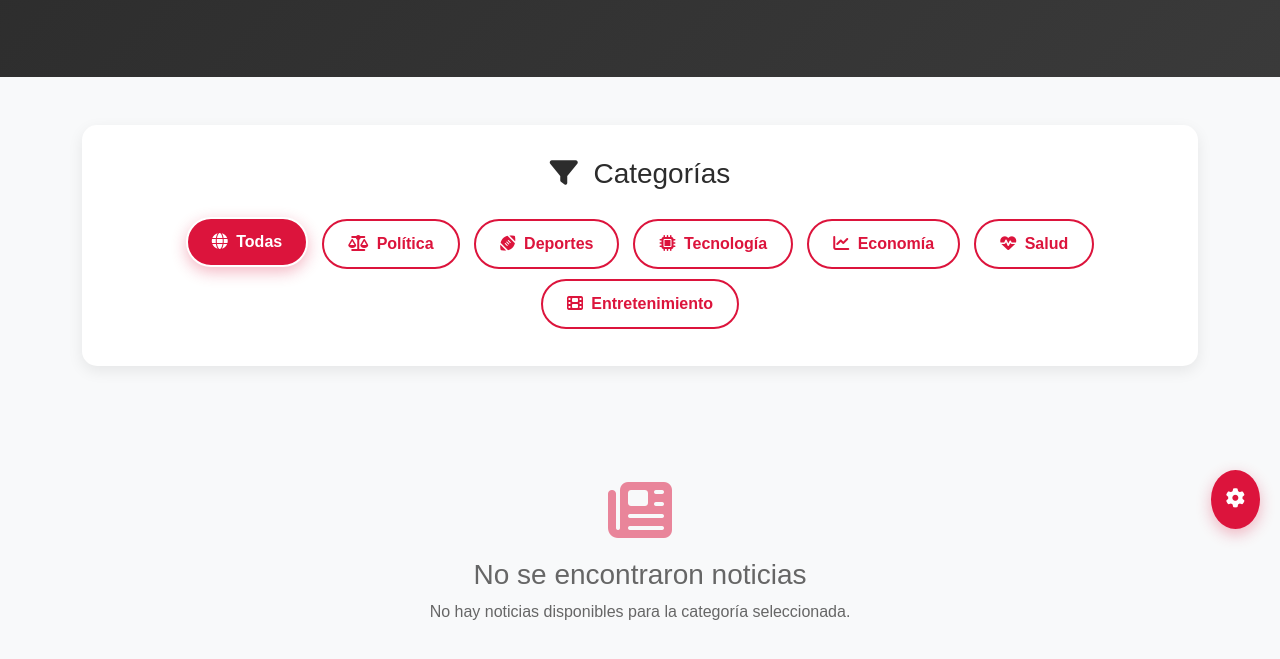
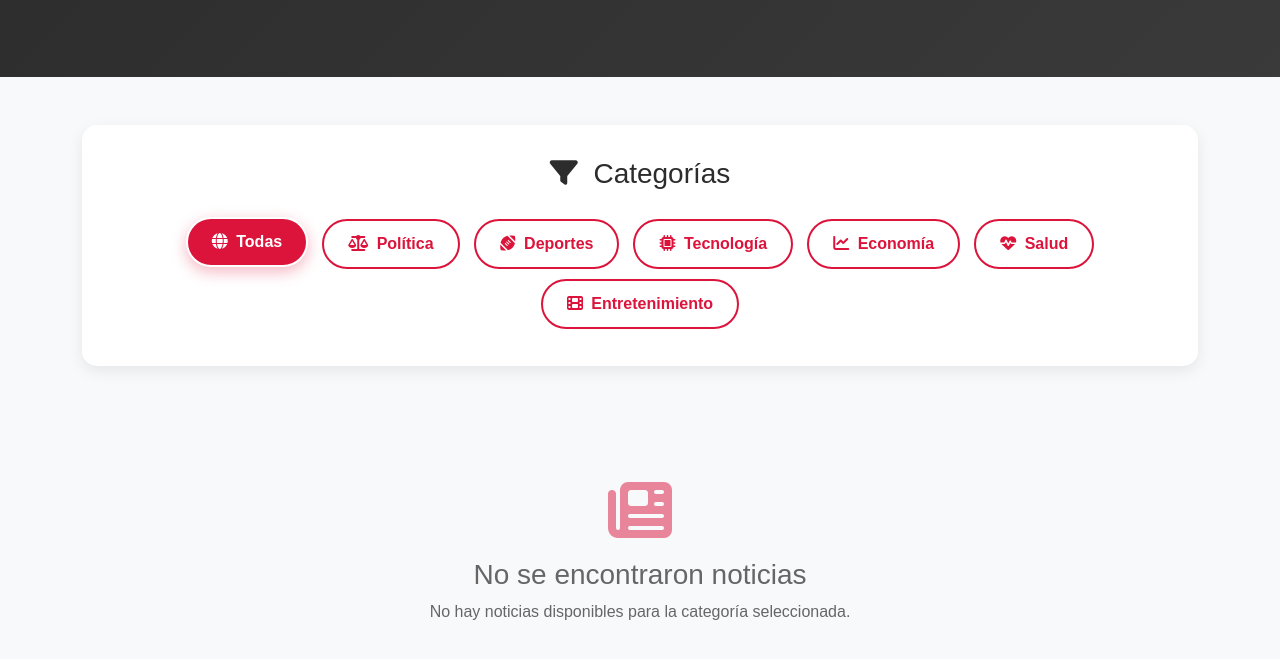
Before and after one commit to Jorge0095/pagNoti-Publi, a website: page public/index.html in a window 1280 px wide. Shown: the part 251-910 px from the top of the page. Drawn offline with nearby package versions, Linux system fonts and the light colour scheme; no server answers.

Commit message:
Correciones sobre elementos en el index.

```diff
--- a/public/index.html
+++ b/public/index.html
@@ -276,11 +276,6 @@
         </div>
     </div>
 
-    <!-- Admin Link -->
-    <a href="/admin" class="admin-link" title="Panel de Administración">
-        <i class="fas fa-cog"></i>
-    </a>
-
     <script src="https://cdnjs.cloudflare.com/ajax/libs/bootstrap/5.3.0/js/bootstrap.bundle.min.js"></script>
     <script>
         let currentCategory = 'todas';
```
